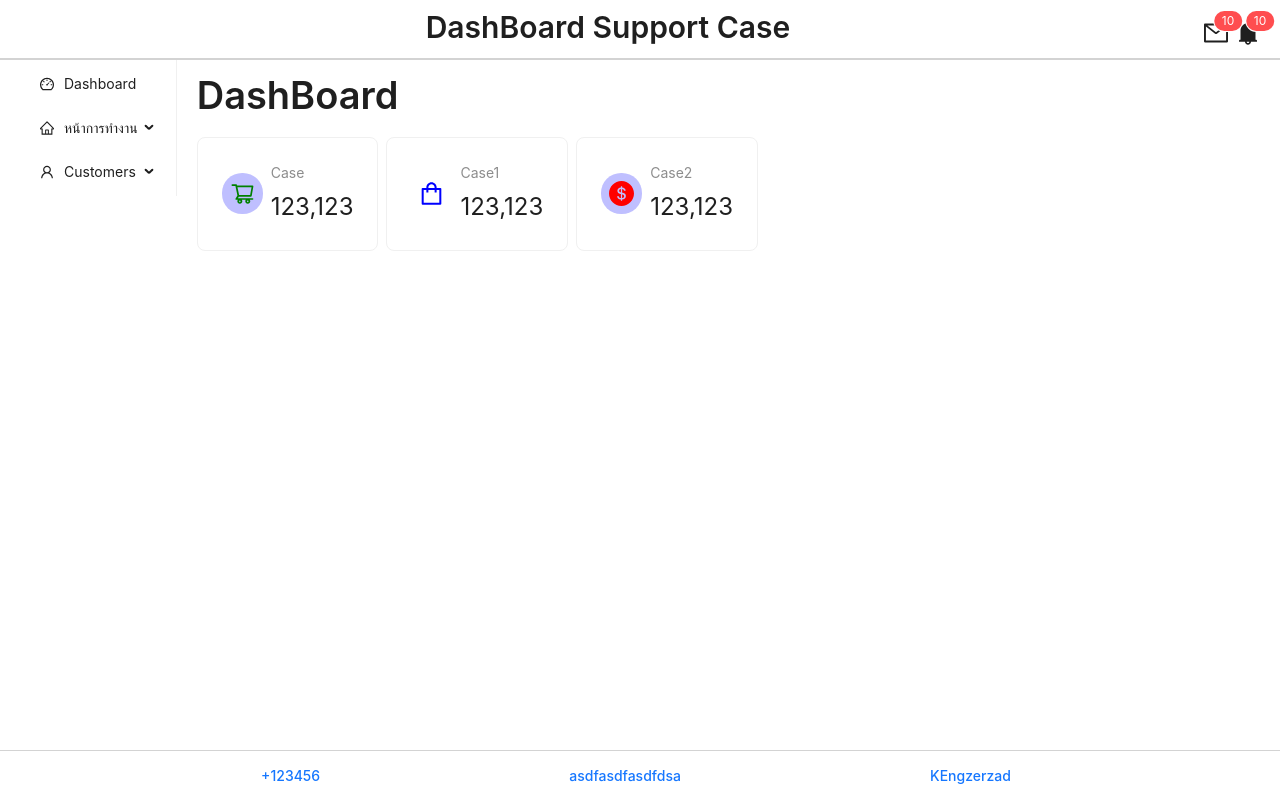
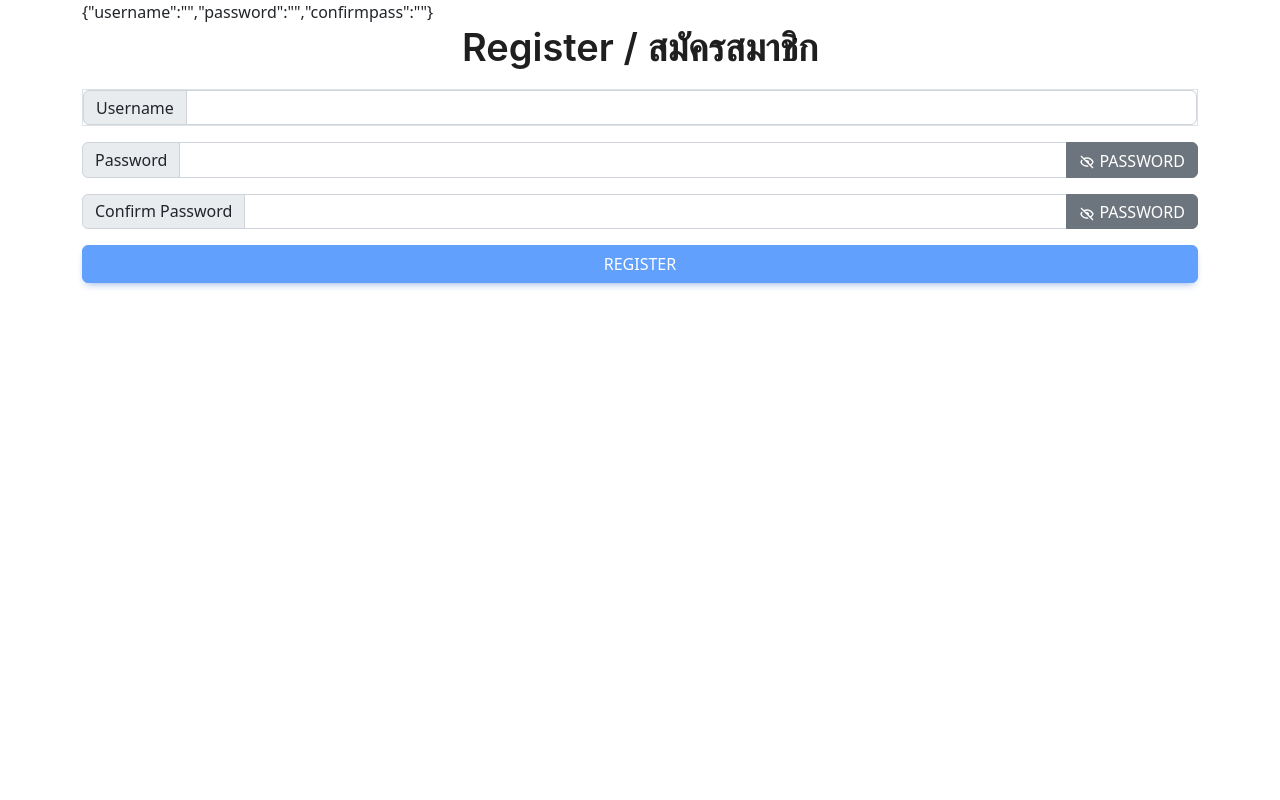
Before and after one commit to kengps/DashBroad, a React (Vite) app in the folder client/: page / in a window 1280 px wide. Built offline with nearby package versions, Linux system fonts and the light colour scheme; no server answers.

Commit message:
update router path

```diff
--- a/client/package.json
+++ b/client/package.json
@@ -22,6 +22,7 @@
     "bootstrap-icons": "^1.10.3",
     "chart.js": "^4.2.1",
     "clipboard-copy": "^4.0.1",
+    "history": "^5.3.0",
     "mdb-react-ui-kit": "^5.1.0",
     "mdb-ui-kit": "^6.2.0",
     "moment": "^2.29.4",
@@ -29,6 +30,7 @@
     "react-bootstrap": "^2.7.2",
     "react-chartjs-2": "^5.2.0",
     "react-dom": "^18.2.0",
+    "react-helmet-async": "^1.3.0",
     "react-icons": "^4.8.0",
     "react-paginate": "^8.2.0",
     "react-redux": "^8.0.5",
--- a/client/src/components/AppRoutes/Index.jsx
+++ b/client/src/components/AppRoutes/Index.jsx
@@ -1,5 +1,5 @@
 import React from "react";
-import { Route, Routes } from "react-router-dom";
+import { Route, Routes,Navigate} from "react-router-dom";
 
 import { ToastContainer } from "react-toastify";
 import "react-toastify/dist/ReactToastify.css";
@@ -14,21 +14,31 @@ import Register from "../pages/Register/Register";
 import ChangPassword from "../pages/ChangPassword";
 
 const AppRoutes = () => {
-  return (
-
-    <div className="AppRoutes">
-      <ToastContainer />
-      <Routes>
-        <Route path="/" element={<DashBoard />} />
-        <Route path="/formcontrol" element={<FormCase />} />
-        <Route path="/listunresolve" element={<ListCaseUnResolve />} />
-        <Route path="/listcase" element={<ListCaseAll />} />
-        <Route path="/listuser" element={<ListUser />} />
-        <Route path="/reset-password" element={<ChangPassword />} />
-
-      </Routes>
-    </div>
+  return(
+    <Routes>
+      <Route path='/app' element={<DashBoard />} />
+        <Route path='/formcontrol' element={<FormCase />} />
+        <Route path='/listunresolve' element={<ListCaseUnResolve />} />
+        <Route path='/listcase' element={<ListCaseAll />} />
+        <Route path='/listuser' element={<ListUser />} />
+        <Route path='/reset-password' element={<ChangPassword />} />
+    </Routes>
   );
 };
 
+
+// function DashboardRoutes() {
+//   return (
+//     <div>
+//       <Routes>
+//         <Route path='/app' element={<DashBoard />} />
+//         <Route path='/formcontrol' element={<FormCase />} />
+//         <Route path='/listunresolve' element={<ListCaseUnResolve />} />
+//         <Route path='/listcase' element={<ListCaseAll />} />
+//         <Route path='/listuser' element={<ListUser />} />
+//         <Route path='/reset-password' element={<ChangPassword />} />
+//       </Routes>
+//     </div>
+//   );
+// }
 export default AppRoutes;
--- a/client/src/components/SideMenu/Index.jsx
+++ b/client/src/components/SideMenu/Index.jsx
@@ -29,6 +29,11 @@ const SideMenu = () => {
       });
   };
 
+  // const handleAddData = () => {
+
+  //   loadData();
+  // };
+
 
   return (
     <div className="SideMenu">
@@ -37,11 +42,12 @@ const SideMenu = () => {
         onClick={(item) => {
           //item.key
           navigate(item.key);
+
         }}
         items={[
           {
             label: "Dashboard",
-            key: "/",
+            key: "/dashboard/app",
             icon: <DashboardOutlined />
           },
           {
@@ -50,8 +56,9 @@ const SideMenu = () => {
             icon: <HomeOutlined /> ,
             children:[{
               label: "ฟอร์มบันทึกเคส",
-              key: "/formcontrol",
-              icon: <FormOutlined />
+              key: "/dashboard/formcontrol",
+              icon: <FormOutlined />,
+              // handleAddData: handleAddData()
             },
             {
               label: (
@@ -64,7 +71,7 @@ const SideMenu = () => {
                   />
                 </span>
             ),
-              key: "/listcase",
+              key: "/dashboard/listcase",
               icon: <UnorderedListOutlined />
             },
             {
@@ -78,7 +85,7 @@ const SideMenu = () => {
                   />
                 </span>
             ),
-              key: "/listunresolve",
+              key: "/dashboard/listunresolve",
               icon:<BugOutlined />,
               // badge: <Badge count={data.filter((data) => data.status === 'รอการแก้ไข').length} />
 
@@ -94,17 +101,28 @@ const SideMenu = () => {
               children:[
                 {
                   label: "แก้ไขรหัสผ่าน",
-                  key: "/reset-password",
+                  key: "/dashboard/reset-password",
                   icon:<EditOutlined />
                 },
                 {
                   label: "สมาชิกทั้งหมด",
-                  key: "/listuser",
+                  key: "/dashboard/listuser",
                   icon:<TeamOutlined />
                 }
               ]
           },
         ]}
+
+
+
+               // ส่งฟังก์ชัน handleAddData ไปยัง FormControl component
+
+
+
+
+
+
+
       ></Menu>
 
     </div>
--- a/client/src/components/layouts/MainPage.jsx
+++ b/client/src/components/layouts/MainPage.jsx
@@ -6,9 +6,24 @@ import SideMenu from "../SideMenu/Index";
 import PageContent from "../PageContent/Index";
 import AppFooter from "../AppFooter/Index";
 import Register from "../pages/Register/Register";
+import { Navigate, useRoutes } from "react-router-dom";
+
+
+//Component
+import DashBoard from "../pages/DashBoard";
+import FormCase from "../pages/FormCase";
+import ListCaseUnResolve from "../pages/ListCaseUnResolve";
+import ListCaseAll from "../pages/ListCaseAll";
+import ListUser from "../pages/ListUser";
+
+import ChangPassword from "../pages/ChangPassword";
+
 
 const MainPage = () => {
-  return (
+  const routes = useRoutes([
+    {
+      path: "/dashboard/*",
+      element: (
         <div className="App">
           <AppHeader />
           <Space className="SideMenuAndPageContent">
@@ -17,7 +32,39 @@ const MainPage = () => {
           </Space>
           <AppFooter />
         </div>
-  );
+      ),
+      children: [
+        { element: <Navigate to="/dashboard/app" />, index: true },
+        { path: "app", element: <DashBoard /> },
+        { path: "formcontrol", element: <FormCase /> },
+        { path: "listunresolve", element: <ListCaseUnResolve /> }, // เพิ่ม path นี้
+      ],
+    },
+    {
+      path: "/",
+      element: <Register />,
+    },
+    {
+      path: "*",
+      element: <Navigate to="/dashboard" />,
+    },
+  ]);
+
+  return routes;
 };
+export default MainPage;
 
-export default MainPage;
+// const MainPage = () => {
+//   return (
+//     <div className="App">
+//       <AppHeader />
+//       <Space className="SideMenuAndPageContent">
+//         <SideMenu />
+//         <PageContent />
+//       </Space>
+//       <AppFooter />
+//     </div>
+//   );
+// };
+
+// export default MainPage;
--- a/client/src/components/pages/ListCaseUnResolve.jsx
+++ b/client/src/components/pages/ListCaseUnResolve.jsx
@@ -64,6 +64,7 @@ const ListCaseUnResolve = () => {
     changeStatus(values)
       .then((res) => {
         console.log(res);
+        loadData();
       })
       .catch((err) => {
         console.log(err);
@@ -228,7 +229,7 @@ const ListCaseUnResolve = () => {
                 <td>
                   <Select
                     style={{ width: "100%" }}
-                    defaultValue={data.status}
+                    value={data.status}
                     onChange={(e) => handleOnchange(e, data._id)}
                   >
                     {statusCase.map((item, index) => (
```
Also changed, not shown: client/src/main.jsx (+3 -5 lines), 2 other files (tests, documents, lock files or other folders). Lines whose indentation alone changed are shown as unchanged.
